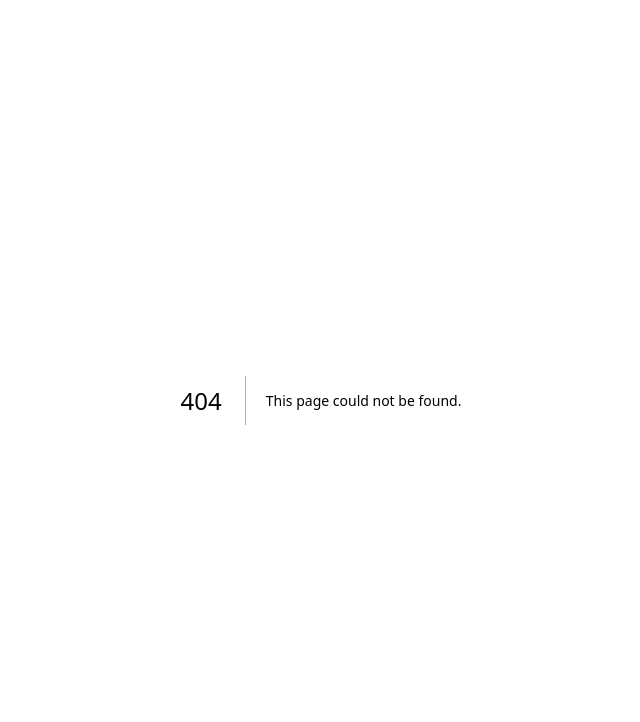
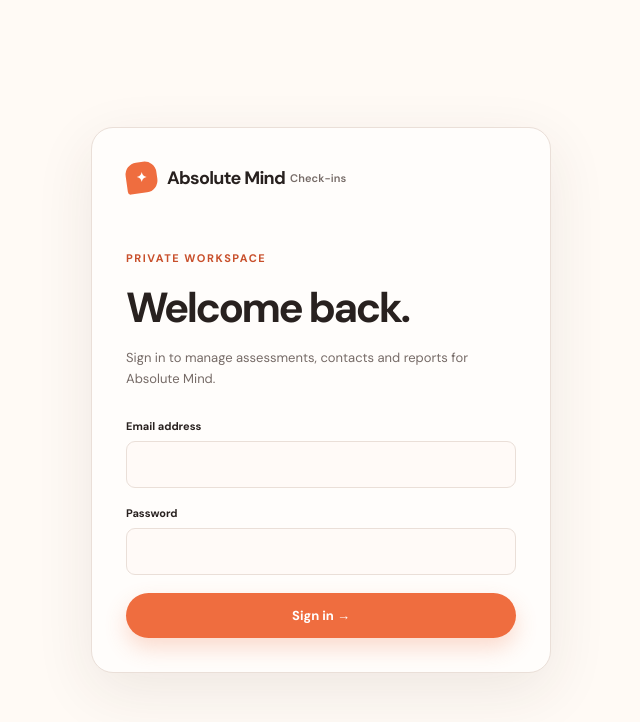
Before and after one commit to mikesweet23/checkapp, a Next.js app: page /admin/login in a window 1280 px wide. Before the commit this address had no page. Shown: the top 722 px of the page, without its empty margins (319-959 px from the left). Built offline with nearby package versions, Linux system fonts and the light colour scheme.

Commit message:
Add protected Absolute Mind admin login

```diff
--- /dev/null
+++ b/app/admin/login/page.tsx
@@ -0,0 +1,20 @@
+"use client";
+
+import Link from "next/link";
+import { FormEvent, useState } from "react";
+import { BrandMark } from "@/src/components/brand-mark";
+
+export default function AdminLoginPage() {
+  const [error, setError] = useState("");
+  const [busy, setBusy] = useState(false);
+  const submit = async (event: FormEvent<HTMLFormElement>) => {
+    event.preventDefault();
+    setBusy(true);
+    setError("");
+    const form = new FormData(event.currentTarget);
+    const response = await fetch("/api/admin/login", { method: "POST", headers: { "Content-Type": "application/json" }, body: JSON.stringify({ email: form.get("email"), password: form.get("password") }) });
+    if (response.ok) window.location.href = "/admin";
+    else { const body = await response.json().catch(() => ({})); setError(body.error ?? "We could not sign you in."); setBusy(false); }
+  };
+  return <main className="auth-shell"><div className="auth-card"><Link className="brand" href="/"><BrandMark /> Absolute Mind <span className="brand-sub">Check-ins</span></Link><div className="eyebrow">Private workspace</div><h1>Welcome back.</h1><p className="muted">Sign in to manage assessments, contacts and reports for Absolute Mind.</p><form onSubmit={submit}><div className="field"><label htmlFor="email">Email address</label><input id="email" name="email" type="email" autoComplete="email" required /></div><div className="field"><label htmlFor="password">Password</label><input id="password" name="password" type="password" autoComplete="current-password" required /></div>{error && <p className="form-error" role="alert">{error}</p>}<button className="button button-primary" type="submit" disabled={busy}>{busy ? "Signing in…" : "Sign in →"}</button></form></div></main>;
+}
```
